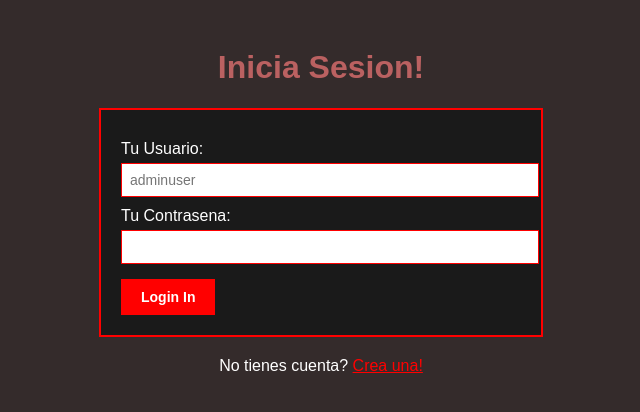
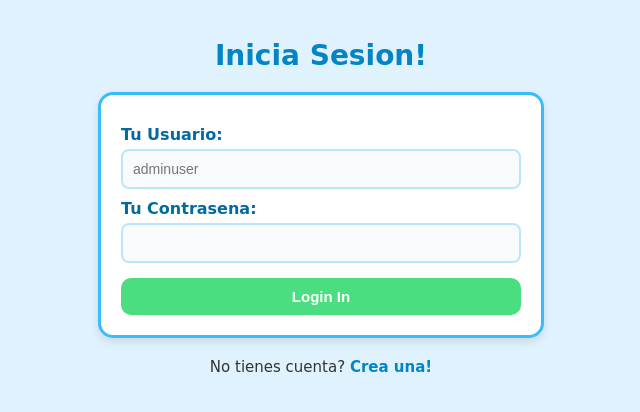
Before and after one commit to kevinhndz/MedicalC, a FastAPI app: page / in a window 1280 px wide. Shown: the top 412 px of the page, without its empty margins (319-959 px from the left). Run offline with FastAPI, Linux system fonts and the light colour scheme.

Commit message:
nuevo diseno en css

```diff
--- a/static/estilos.css
+++ b/static/estilos.css
@@ -1,143 +1,166 @@
-
 body {
-    font-family: Arial, sans-serif;
-    background-color: rgb(52, 43, 43);
-    color: white;
+    font-family: 'Comic Sans MS', 'Chalkboard SE', Arial, sans-serif;
+    background-color: #e0f2fe;
+    color: #333333;
     padding: 20px;
+    margin: 0;
 }
 
 h1 {
-    color: rgb(186, 97, 97);
+    color: #0284c7;
     text-align: center;
+    font-size: 28px;
 }
 
 h2 {
-    color: rgb(209, 116, 116);
+    color: #0369a1;
+    border-bottom: 2px dashed #38bdf8;
+    padding-bottom: 5px;
 }
 
 h3 {
-    color: white;
+    color: #0f172a;
 }
 
-
 form {
-    background-color: #1a1a1a;
-    border: 2px solid red;
+    background-color: white;
+    border: 3px solid #38bdf8;
+    border-radius: 15px;
     padding: 20px;
     max-width: 400px;
     margin: 20px auto;
+    box-shadow: 0px 4px 8px rgba(0, 0, 0, 0.1);
 }
 
 label {
     display: block;
     margin-top: 10px;
-    color: white;
+    font-weight: bold;
+    color: #0369a1;
 }
 
 input, select {
     width: 100%;
-    padding: 8px;
+    padding: 10px;
     margin-top: 5px;
-    border: 1px solid red;
-    background-color: white;
-    color: black;
+    border: 2px solid #bae6fd;
+    border-radius: 8px;
+    background-color: #f8fafc;
+    color: #333;
     font-size: 14px;
+    box-sizing: border-box;
+}
+
+input:focus, select:focus {
+    border-color: #0284c7;
+    outline: none;
 }
 
 button {
-    background-color: red;
+    background-color: #4ade80;
     color: white;
     border: none;
+    border-radius: 10px;
     padding: 10px 20px;
     margin-top: 15px;
     cursor: pointer;
-    font-size: 14px;
+    font-size: 15px;
     font-weight: bold;
+    width: 100%;
 }
 
 button:hover {
-    background-color: darkred;
+    background-color: #22c55e;
 }
 
+a {
+    color: #0284c7;
+    font-weight: bold;
+    text-decoration: none;
+}
 
-a {
-    color: red;
+a:hover {
+    text-decoration: underline;
 }
 
 p {
     text-align: center;
-    color: white;
+    font-size: 15px;
 }
-
 
 table {
     width: 100%;
     border-collapse: collapse;
-    background-color: #1a1a1a;
+    background-color: white;
     margin-top: 15px;
     margin-bottom: 30px;
-    border: 2px solid red;
+    border: 3px solid #38bdf8;
+    border-radius: 10px;
+    overflow: hidden;
 }
 
 th, td {
-    padding: 10px;
+    padding: 12px;
     text-align: left;
-    border: 1px solid red;
-    color: white;
+    border-bottom: 1px solid #e2e8f0;
+    color: #333;
 }
 
 th {
-    background-color: red;
-    color: black;
+    background-color: #38bdf8;
+    color: white;
+    font-size: 16px;
 }
 
+td input {
+    width: 90%;
+}
 
 td button {
+    width: auto;
     margin: 2px;
-    padding: 6px 12px;
-    font-size: 13px;
+    padding: 5px 10px;
+    font-size: 12px;
 }
 
 .btn-editar {
-    background-color: white;
-    color: black;
+    background-color: #facc15;
+    color: #000;
 }
 
 .btn-borrar {
-    background-color: red;
+    background-color: #f87171;
     color: white;
 }
 
 .btn-guardar {
-    background-color: green;
+    background-color: #4ade80;
     color: white;
 }
 
 .btn-cancelar {
-    background-color: gray;
+    background-color: #9ca3af;
     color: white;
 }
 
 #header {
-    background-color: #1a1a1a;
-    border: 2px solid red;
+    background-color: white;
+    border: 3px solid #38bdf8;
+    border-radius: 15px;
     padding: 15px 20px;
     margin-bottom: 20px;
-    display: flex;
-    justify-content: space-between;
-    align-items: center;
-    flex-wrap: wrap;
+    text-align: center;
 }
 
 #header h1 {
-    margin: 0;
-    font-size: 20px;
+    margin: 0 0 10px 0;
+    font-size: 24px;
 }
 
 #header button {
-    background-color: red;
+    background-color: #f87171;
+    width: auto;
 }
-
 
 #modulos {
     max-width: 900px;
@@ -145,12 +168,13 @@ td button {
 }
 
 #modulo-estudiantes, #modulo-asignaturas {
-    background-color: #1a1a1a;
-    border: 2px solid red;
+    background-color: white;
+    border: 3px solid #38bdf8;
+    border-radius: 15px;
     padding: 20px;
     margin-bottom: 20px;
+    box-shadow: 0px 4px 8px rgba(0, 0, 0, 0.05);
 }
-
 
 #mensaje {
     max-width: 900px;
@@ -158,23 +182,20 @@ td button {
     padding: 12px;
     text-align: center;
     font-weight: bold;
+    border-radius: 10px;
     display: none;
 }
 
 #mensaje.exito {
-    background-color: green;
-    color: white;
+    background-color: #bbf7d0;
+    color: #166534;
+    border: 2px solid #4ade80;
     display: block;
 }
 
 #mensaje.error {
-    background-color: red;
-    color: white;
+    background-color: #fecaca;
+    color: #991b1b;
+    border: 2px solid #f87171;
     display: block;
 }
-
-
-td input {
-    width: 100px;
-    color: black;
-}
```
